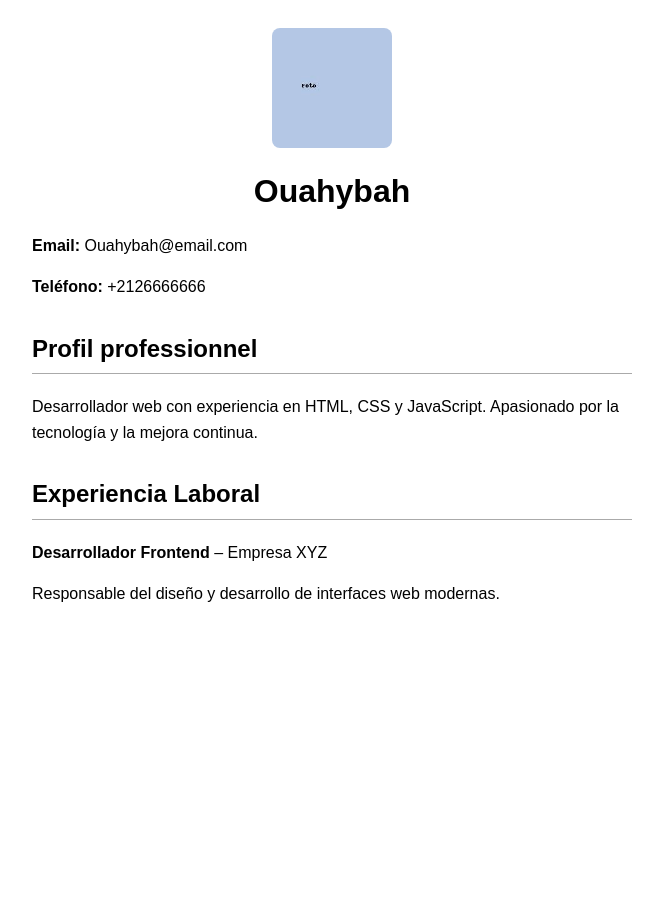
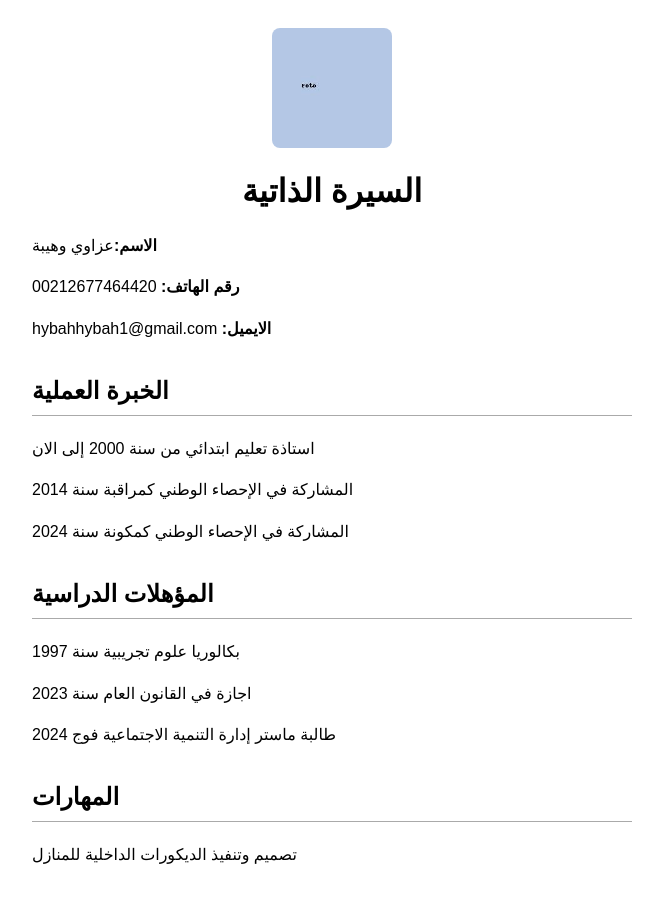
Before and after one commit to AZZA12366/Mon-CV, a plain HTML site: page index.html in a window 1280 px wide. Shown: the whole page, without its empty margins (308-971 px from the left). Before the commit the page ends 800 px from the top, so only its background shows below. Drawn offline with Linux system fonts and the light colour scheme.

Commit message:
Update index.html

```diff
--- a/index.html
+++ b/index.html
@@ -1,23 +1,40 @@
+
   <!DOCTYPE html>
-<html lang="fr">
+<html lang="ar" dir="rtl">
+
 <head>
     <meta charset="UTF-8">
-  <title>CV de Ouahybah Azzaoui</title>
+    <title>السيرة الذاتية </title>
     <link rel="stylesheet" href="estilos.css">
 </head>
+
 <body>
     <div class="cv">
         <img src="foto.jpg" alt="Photo de Ouahybah Azzaoui">
-    <h1>Ouahybah</h1>
-    <p><strong>Email:</strong> Ouahybah@email.com</p>
-    <p><strong>Teléfono:</strong> +2126666666</p>
+        <h1>السيرة الذاتية</h1>
+        <p><strong>الاسم:</strong>عزاوي وهيبة </p>
+        <p><strong>رقم الهاتف: </strong> 00212677464420</p>
+        <p><strong>الايميل:</strong></strong> hybahhybah1@gmail.com</p>
+        <h2>الخبرة العملية</h2>
+        <p>استاذة تعليم ابتدائي من سنة 2000 إلى الان </p>
+        <p>المشاركة في الإحصاء الوطني كمراقبة سنة 2014</p>
+        <p>المشاركة في الإحصاء الوطني كمكونة سنة 2024</p>
 
-    <h2>Profil professionnel</h2>
-    <p>Desarrollador web con experiencia en HTML, CSS y JavaScript. Apasionado por la tecnología y la mejora continua.</p>
+        <h2>المؤهلات الدراسية</h2>
+        <p>بكالوريا علوم تجريبية سنة 1997</p>
+        <p>اجازة في القانون العام سنة 2023 </p>
 
-    <h2>Experiencia Laboral</h2>
-    <p><strong>Desarrollador Frontend</strong> – Empresa XYZ</p>
-    <p>Responsable del diseño y desarrollo de interfaces web modernas.</p>
+
+
+        <p>طالبة ماستر إدارة التنمية الاجتماعية فوج 2024 <p>
+
+        <h2>المهارات</h2>
+       <p>  تصميم وتنفيذ الديكورات الداخلية للمنازل  </p>
+
+
+
+
     </div>
 </body>
+
 </html>
```
Lines whose indentation alone changed are shown as unchanged.
